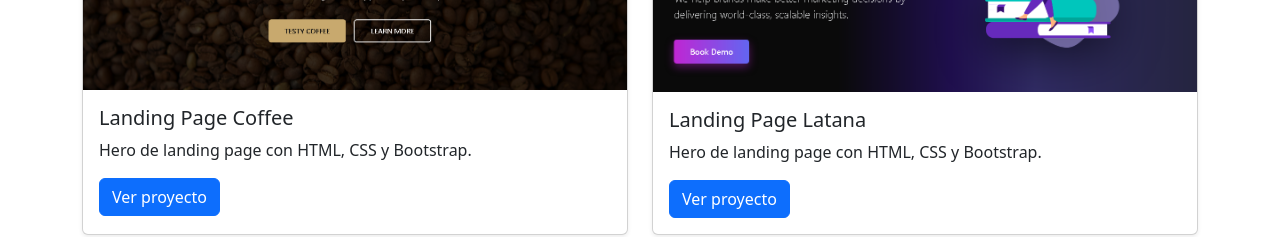
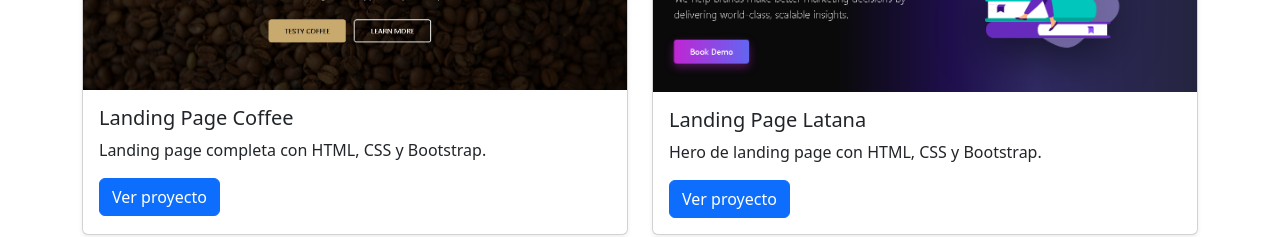
Before and after one commit to Axldev1/Portafolio-Axl-dev, a website: page index.html in a window 1280 px wide. Shown: the part 2280-2517 px from the top of the page. Drawn offline with nearby package versions, Linux system fonts and the light colour scheme; a web font is replaced by a local one.

Commit message:
proyecto coffee corregido

```diff
--- a/index.html
+++ b/index.html
@@ -154,7 +154,7 @@
                     <img src="./images/coffee.png" class="card-img-top" alt="Coffee House">
                     <div class="card-body">
                         <h5 class="card-title">Landing Page Coffee</h5>
-                        <p class="card-text">Hero de landing page con HTML, CSS y Bootstrap.</p>
+                        <p class="card-text">Landing page completa con HTML, CSS y Bootstrap.</p>
                         <a href="https://axldevcoffee.netlify.app/" target="_blank" class="btn btn-primary">Ver proyecto</a>
                     </div>
                 </div>
```
